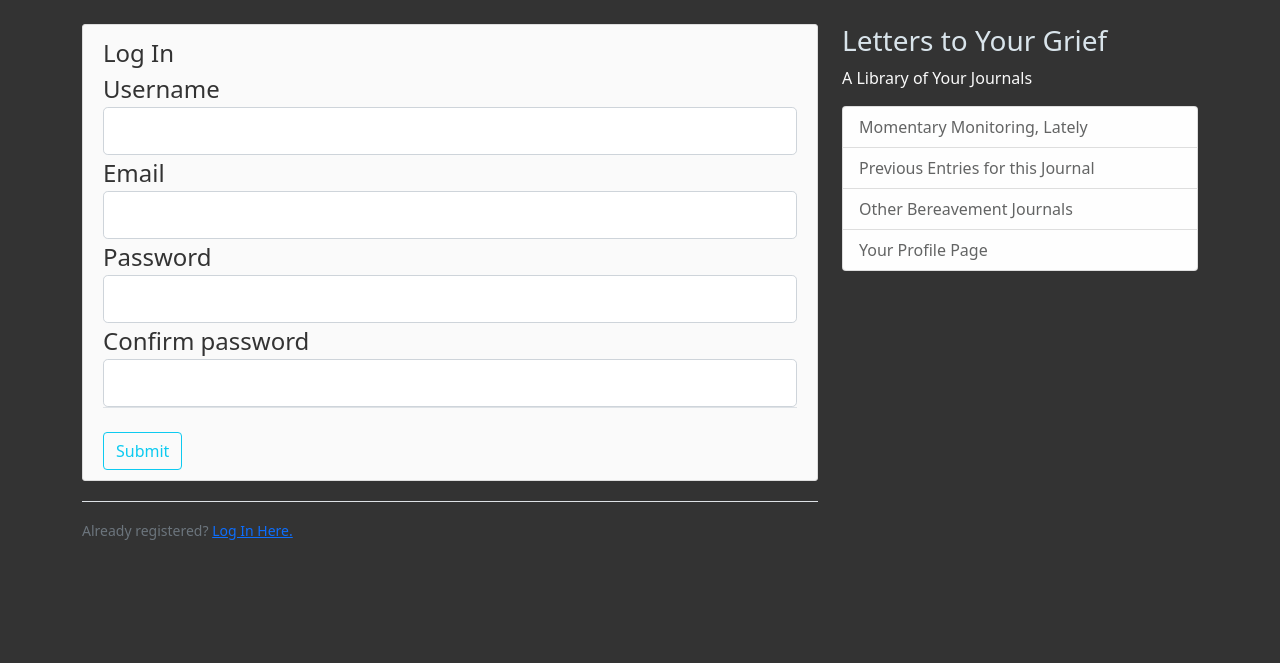
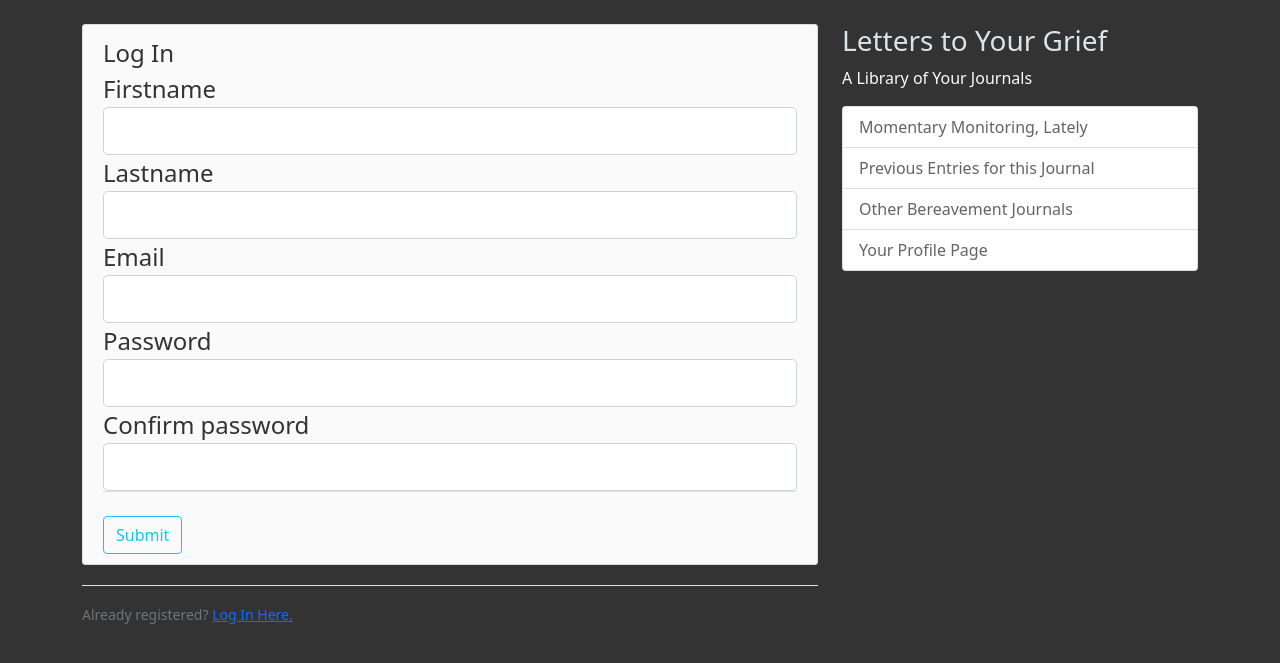
Before and after one commit to Lauren-dot/deargrief, a Python web app: template templates/new_user_register.html in a window 1280 px wide. Shown: the part 56-719 px from the top of the page. Run offline with Jinja, Linux system fonts and the light colour scheme; the template is opened without the code that fills it: most values are stand-ins (such as "Sample title", 1, 10 or a date in 2020); form fields are guessed from the names that the template uses.

Commit message:
updating forms to reflect desired information

```diff
--- a/templates/daily_journal_entry.html
+++ b/templates/daily_journal_entry.html
@@ -8,6 +8,7 @@
             <!-- Insert "quick grief analysis" buttons -->
             <!-- Insert input text form and submit button -->
             <!-- Store information (both numerical and text) in individual user's database -->
+
         </form>
         <h3> {{ prompt.rationale }} </h3> <!-- Out of dictionary prompt, print the rational (why this prompt, why now) to help be transparent about grief guidance -->
     {% endfor %}
--- a/templates/my_account.html
+++ b/templates/my_account.html
@@ -1,12 +1,14 @@
 {% extends layout.html %}
 {% block content %}
-<div class="content-section">
+
     <h1>Hello, {{ current_user.firstname }}. Please open up your grief journals or register for a new one. </h1>
     {% for journal in journals %}
+    <div class="content-section">
         <h2><a href="daily_journal_entry.html">Your journal about your {{ journal.deceased.relationship }}, {{ journal.deceased.firstname }}</a></h2> <!-- Out of the dictionary prompt, calls value of daily_prompt -->
         <!-- To Do: double check that daily_journal_entry.html form creates the correct form for the correct account-->
+    </div>
     {% endfor %}
     <h2>To open up a new journal, <a href="new_journal_registration.html">click here.</a></h2>
-</div>
+
 
 {% endblock content %}
--- a/templates/new_journal_registration.html
+++ b/templates/new_journal_registration.html
@@ -11,7 +11,7 @@
                         {% if form.deceasedfirstname.errors %} <!-- if the form has an error in the username entry, create an error alert -->
                             {{ form.deceasedfirstname(class="form-control form-control-lg is-invalid") }}
                             <div class="invalid-form-feedback">
-                                {% for error in form.deceasedname.errors %}
+                                {% for error in form.deceasedfirstname.errors %}
                                     <span>{{ error }}</span>
                                 {% endfor %}
                             </div>
--- a/templates/new_user_register.html
+++ b/templates/new_user_register.html
@@ -6,17 +6,31 @@
             <fieldset class="form-group">
                 <legend class="border-bottom mb-4">Log In
                     <div class="form-group">
-                        {{ form.username.label(class="form-control-label") }} <!-- .label will print out the username from our form field. Plus some bootstrap to make it look better-->
+                        {{ form.firstname.label(class="form-control-label") }} <!-- .label will print out the username from our form field. Plus some bootstrap to make it look better-->
 
-                        {% if form.username.errors %} <!-- if the form has an error in the username entry, create an error alert -->
-                            {{ form.username(class="form-control form-control-lg is-invalid") }}
+                        {% if form.firstname.errors %} <!-- if the form has an error in the username entry, create an error alert -->
+                            {{ form.firstname(class="form-control form-control-lg is-invalid") }}
                             <div class="invalid-form-feedback">
-                                {% for error in form.username.errors %}
+                                {% for error in form.firstname.errors %}
                                     <span>{{ error }}</span>
                                 {% endfor %}
                             </div>
                         {% else %} <!-- if the form does not have errors, proceed as normal -->
-                            {{ form.username(class="form-control form-control-lg") }}
+                            {{ form.firstname(class="form-control form-control-lg") }}
+                        {% endif %}
+                    </div>
+                    <div class="form-group">
+                        {{ form.lastname.label(class="form-control-label") }} <!-- .label will print out the username from our form field. Plus some bootstrap to make it look better-->
+
+                        {% if form.lastname.errors %} <!-- if the form has an error in the username entry, create an error alert -->
+                            {{ form.lastname(class="form-control form-control-lg is-invalid") }}
+                            <div class="invalid-form-feedback">
+                                {% for error in form.lastname.errors %}
+                                    <span>{{ error }}</span>
+                                {% endfor %}
+                            </div>
+                        {% else %} <!-- if the form does not have errors, proceed as normal -->
+                            {{ form.lastname(class="form-control form-control-lg") }}
                         {% endif %}
                     </div>
                     <div class="form-group">
```
Also changed, not shown: app.py (+6 -2 lines), login.py (+20 -2 lines).
